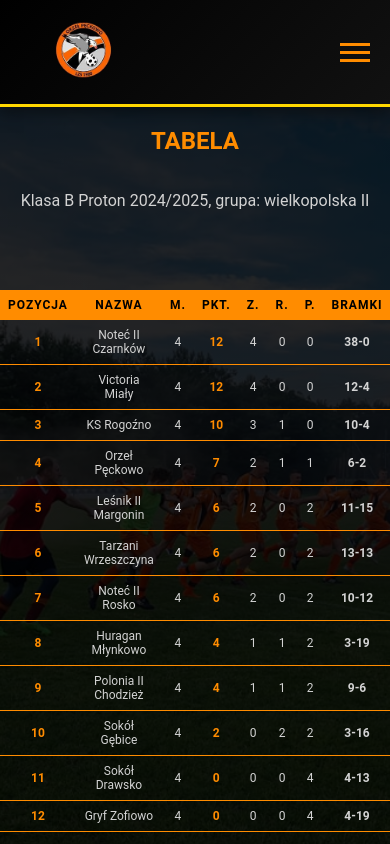
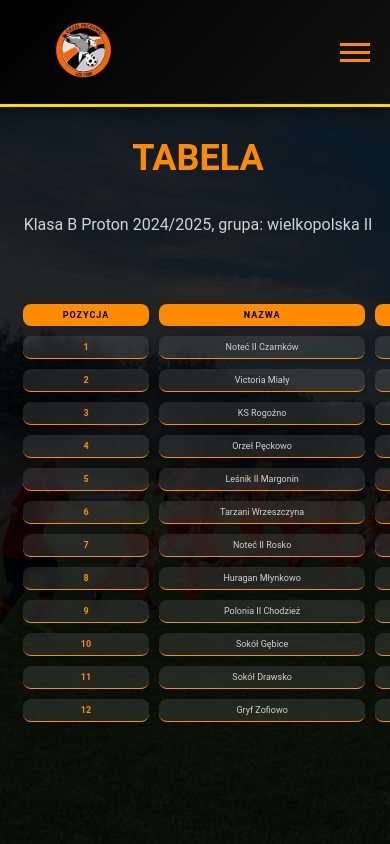
Before and after one commit to KacperKosicki/orzelpeckowo, a React (Create React App) app: page /tabela in a window 390 px wide. Shown: the top 844 px of the page. Built offline with nearby package versions, Linux system fonts and the light colour scheme.

Commit message:
Configurate components to RWD and fixed code

```diff
--- a/src/components/Home/Home.module.scss
+++ b/src/components/Home/Home.module.scss
@@ -366,7 +366,6 @@
     display: grid;
     grid-template-columns: repeat(2, 1fr);
     gap: 40px;
-    margin-top: 20px;
 
     .newsItem {
       border: 2px solid $gold;
@@ -381,9 +380,9 @@
       }
 
       h4 {
+        margin-top: 0;
         font-size: 24px;
         color: $orange;
-        margin-bottom: 15px;
       }
 
       p {
@@ -397,9 +396,7 @@
         font-size: 20px;
         background-color: $orange;
         color: $black;
-        border: none;
         border-radius: 8px;
-        margin-top: 30px;
         transition: transform 0.3s ease, background-color 0.3s ease;
 
         &:hover {
@@ -474,18 +471,17 @@
       h4 {
         font-size: 16px;
         margin-bottom: 5px;
-        margin-top: 0;
+        margin-top: 10px;
       }
 
       p {
         font-size: 12px;
-        margin-bottom: 10px;
+        margin-bottom: 15px;
       }
 
       .ctaButton {
         padding: 8px 12px;
         font-size: 12px;
-
       }
 
       .fbLink {
--- a/src/components/Matches/Matches.js
+++ b/src/components/Matches/Matches.js
@@ -24,8 +24,12 @@ const Matches = () => {
     setSelectedKolejka(e.target.value);
   };
 
-  const handleMatchClick = (index) => {
-    setExpandedMatchId(expandedMatchId === index ? null : index); // Rozwijanie/zamykanie meczu
+  const handleMatchClick = (matchId) => {
+    setExpandedMatchId(expandedMatchId === matchId ? null : matchId); // Rozwijanie/zamykanie meczu
+  };
+
+  const getMatchId = (match) => {
+    return `${match.kolejka}-${match.team1}-${match.team2}`; // Unikalny identyfikator meczu
   };
 
   const filteredMatches = matches.filter(match => {
@@ -55,7 +59,7 @@ const Matches = () => {
       {/* Filtrowanie drużyn */}
       <div className={styles.filterContainer}>
         <label htmlFor="teamFilter"></label>
-        <select id="teamFilter" onChange={handleTeamChange}>
+        <select className={styles.kolejkaFilter} id="teamFilter" onChange={handleTeamChange}>
           <option value="ALL">Wyświetl wszystkie drużyny</option>
           {teams.map((team, index) => (
             <option key={index} value={team}>{team}</option>
@@ -64,7 +68,7 @@ const Matches = () => {
 
         {/* Filtrowanie kolejek */}
         <label htmlFor="kolejkaFilter"></label>
-        <select id="kolejkaFilter" onChange={handleKolejkaChange}>
+        <select className={styles.kolejkaFilter} id="kolejkaFilter" onChange={handleKolejkaChange}>
           <option value="ALL">Wyświetl wszystkie kolejki</option>
           {kolejki.map((kolejka, index) => (
             <option key={index} value={kolejka}>Kolejka {kolejka}</option>
@@ -77,11 +81,13 @@ const Matches = () => {
         <div key={kolejka} className={styles.kolejkaContainer}>
           <h3 className={styles.kolejkaTitle}>Kolejka {kolejka}</h3>
           <div className={styles.matchesList}>
-            {groupedMatches[kolejka].map((match, index) => (
+            {groupedMatches[kolejka].map((match) => {
+              const matchId = getMatchId(match); // Używamy unikalnego identyfikatora meczu
+              return (
                 <div
-                key={index}
-                className={`${styles.matchItem} ${expandedMatchId === index ? styles.expanded : ''}`}
-                onClick={() => handleMatchClick(index)} // Kliknięcie rozwija/zamyka mecz
+                  key={matchId}
+                  className={`${styles.matchItem} ${expandedMatchId === matchId ? styles.expanded : ''}`}
+                  onClick={() => handleMatchClick(matchId)} // Kliknięcie rozwija/zamyka mecz
                 >
                   <div className={styles.mainInfo}>
                     <div className={styles.team}>
@@ -97,6 +103,11 @@ const Matches = () => {
                       <p>{match.team2}</p>
                     </div>
                   </div>
+
+                  {/* Warunkowe wyświetlanie informacji o kliknięciu */}
+                  {expandedMatchId !== matchId && (
+                    <p className={styles.clickToView}>Kliknij, aby zobaczyć szczegóły meczu</p>
+                  )}
 
                   {/* Szczegóły meczu, które rozwijają się wewnątrz karty */}
                   <div className={styles.matchDetails}>
@@ -132,7 +143,8 @@ const Matches = () => {
                     </ul>
                   </div>
                 </div>
-            ))}
+              );
+            })}
           </div>
         </div>
       ))}
--- a/src/components/Matches/Matches.module.scss
+++ b/src/components/Matches/Matches.module.scss
@@ -22,15 +22,18 @@
 
 .protonClass {
   color: $gray;
-  font-size: 22px;
+  font-size: 20px;
   margin-bottom: 60px;
 }
 
 .filterContainer {
   display: flex;
-  gap: 20px;
-  margin-bottom: 30px;
+  flex-direction: column; /* Ustawienie elementów jeden pod drugim */
   justify-content: center;
+  align-items: center;
+  gap: 20px; /* Dodanie przerwy między filtrami */
+  width: 100%;
+  max-width: 300px; /* Maksymalna szerokość dla kontenera filtrów */
 
   select {
     padding: 10px;
@@ -40,7 +43,7 @@
     background-color: $black;
     color: $gray;
     width: 100%;
-    max-width: 300px; /* Maksymalna szerokość dla inputów */
+    max-width: 100%; /* Filtry wypełniają pełną szerokość kontenera */
     box-sizing: border-box;
   }
 
@@ -105,6 +108,14 @@
     color: $gray;
     font-weight: bold;
   }
+}
+
+/* Nowy styl dla informacji o kliknięciu */
+.clickToView {
+  font-style: italic;
+  color: $gray;
+  margin-top: 15px;
+  font-size: 14px;
 }
 
 .team {
@@ -259,10 +270,16 @@ ul {
     font-size: 14px;
   }
 
+  .protonClass {
+    font-size: 16px; /* Dalsze zmniejszenie opisu */
+  }
+
   .filterContainer {
+    margin-bottom: 20px;
+
     select {
       max-width: 100%;
-      font-size: 12px;
+      font-size: 20px;
     }
   }
 }
--- a/src/components/Table/Table.js
+++ b/src/components/Table/Table.js
@@ -3,7 +3,7 @@ import styles from './Table.module.scss';
 
 const Table = () => {
   const [table, setTable] = useState([]);
-  const tableRef = useRef(null); // Używamy ref do tabeli
+  const tableRef = useRef(null);
 
   // Ładowanie danych z pliku JSON
   useEffect(() => {
@@ -38,11 +38,12 @@ const Table = () => {
     >
       <h2 className={styles.title}>TABELA</h2>
       <p className={styles.protonClass}>Klasa B Proton 2024/2025, grupa: wielkopolska II</p>
+      <div className={styles.tableWrapper}>
         <table className={styles.table} ref={tableRef}>
           <thead>
             <tr>
-            <th>Pozycja</th>
-            <th>Nazwa</th>
+              <th className={styles.sticky}>Pozycja</th>
+              <th className={styles.sticky}>Nazwa</th>
               <th>M.</th>
               <th>Pkt.</th>
               <th>Z.</th>
@@ -54,8 +55,8 @@ const Table = () => {
           <tbody>
             {table.map((team, index) => (
               <tr key={index}>
-              <td>{index + 1}</td>
-              <td>{team.name}</td>
+                <td className={styles.sticky}>{index + 1}</td>
+                <td className={styles.sticky}>{team.name}</td>
                 <td>{team.played}</td>
                 <td className={styles.points}>{team.points}</td>
                 <td>{team.wins}</td>
@@ -67,6 +68,7 @@ const Table = () => {
           </tbody>
         </table>
       </div>
+    </div>
   );
 };
 
--- a/src/components/Table/Table.module.scss
+++ b/src/components/Table/Table.module.scss
@@ -9,6 +9,7 @@
   min-height: 100vh;
   text-align: center;
   border-bottom: 3px solid $gold;
+  overflow-x: auto; /* Dodajemy możliwość przewijania w poziomie */
 }
 
 .title {
@@ -19,42 +20,55 @@
 }
 
 .protonClass {
+  color: $gray;
   font-size: 20px;
-  color: $gray;
   margin-bottom: 60px;
+}
+
+.tableWrapper {
+  width: 100%;
+  overflow-x: auto; /* Dodajemy przewijanie poziome do tabeli */
 }
 
 .table {
   width: 100%;
-  max-width: 1000px;
-  border-collapse: collapse;
-  border-radius: 10px;
+  min-width: 800px; /* Minimalna szerokość tabeli */
+  border-collapse: separate;
+  border-spacing: 10px;
+  border-radius: 12px;
   margin-top: 20px;
-  opacity: 0; /* Ukrywanie tabeli przed animacją */
-  transform: translateY(30px); /* Początkowa pozycja */
-  transition: opacity 0.8s ease, transform 0.8s ease; /* Animacja wejścia */
-  margin-bottom: 60px;
+  opacity: 0;
+  transform: translateY(30px);
+  transition: opacity 0.8s ease, transform 0.8s ease;
+  margin-bottom: 50px;
 }
 
 .table.visible {
-  opacity: 1; /* Widoczność po załadowaniu */
-  transform: translateY(0); /* Powrót do normalnej pozycji */
+  opacity: 1;
+  transform: translateY(0);
 }
 
 th, td {
-  padding: 15px 25px;
+  padding: 12px 15px;
   text-align: center;
-  font-size: 18px;
-  border: none;
-  color: $gray;
+  font-size: 12px;
+  border-radius: 8px;
+  box-shadow: 0 2px 5px rgba(0, 0, 0, 0.1);
+  background: rgba(255, 255, 255, 0.1);
+  backdrop-filter: blur(10px);
 }
 
 th {
-  background-color: $orange;
+  background: $orange;
   color: $black;
   font-weight: bold;
   text-transform: uppercase;
   letter-spacing: 1px;
+  box-shadow: 0 4px 8px rgba(0, 0, 0, 0.15);
+}
+
+td {
+  border-bottom: 1px solid $orange;
 }
 
 td:first-child {
@@ -66,80 +80,84 @@ td:last-child {
   font-weight: bold;
 }
 
-tr {
-  transition: transform 0.2s ease-in-out;
-}
-
-tr:hover {
-  transform: scale(1.01);
-}
-
-td {
-  padding: 20px;
-  border-bottom: 1px solid $orange;
+tr:hover td {
+  background: rgba(255, 165, 0, 0.2);
+  transform: scale(1.02);
 }
 
 .points {
   font-weight: bold;
-  color: $orange; /* Kolor pomarańczowy dla punktów */
+  color: $orange;
+}
+
+/* Pozycje stałe dla pierwszych kolumn */
+.sticky {
+  position: sticky;
+  left: 0;
+  z-index: 1;
+}
+
+.sticky + .sticky {
+  left: 0; /* Odstęp dla drugiej kolumny */
 }
 
 /* Styl RWD dla mniejszych ekranów */
 @media (max-width: 768px) {
+  .tableContainer {
+    padding: 0 4px;
+  }
+
   .table {
-    max-width: 80%; /* Mniejsza szerokość na tabletach i mniejszych ekranach */
+    max-width: 90%;
+    overflow-x: auto;
   }
 
   th, td {
-    padding: 10px; /* Zmniejszenie paddingów w komórkach */
-    font-size: 14px; /* Zmniejszenie rozmiaru tekstu */
-  }
-
-  .title {
-    font-size: 28px; /* Zmniejszenie tytułu na mniejszych ekranach */
+    padding: 8px;
+    font-size: 10px;
   }
 
   .protonClass {
-    font-size: 18px; /* Zmniejszenie opisu na mniejszych ekranach */
+    font-size: 16px;
   }
 }
 
 @media (max-width: 480px) {
+  .tableContainer {
+    padding: 0 3px;
+  }
+
   .table {
-    max-width: 90%; /* Jeszcze mniejsza szerokość na bardzo małych ekranach */
-    margin-left: auto; /* Centrowanie tabeli */
-    margin-right: auto; /* Centrowanie tabeli */
+    max-width: 100%;
+    overflow-x: auto;
+  }
+
+  .table.visible {
+    margin: 0 10px;
   }
 
   th, td {
-    padding: 8px; /* Jeszcze mniejsze paddingi */
-    font-size: 12px; /* Zmniejszenie rozmiaru tekstu */
-  }
-
-  .title {
-    font-size: 24px; /* Dalsze zmniejszenie tytułu na bardzo małych ekranach */
+    padding: 6px;
+    font-size: 9px;
   }
 
   .protonClass {
-    font-size: 16px; /* Dalsze zmniejszenie opisu */
+    font-size: 16px;
   }
 }
 
 @media (max-width: 360px) {
+  .tableContainer {
+    padding: 0 2px;
+  }
+
   .table {
-    max-width: 95%; /* Maksymalna szerokość na ultra małych ekranach */
+    max-width: 100%;
+    overflow-x: auto;
   }
 
   th, td {
-    padding: 6px; /* Minimalne paddingi na najmniejszych ekranach */
-    font-size: 10px; /* Dalsze zmniejszenie rozmiaru tekstu */
-  }
-
-  .title {
-    font-size: 20px;
-  }
-
-  .protonClass {
-    font-size: 14px;
+    padding: 3px;
+    font-size: 8px;
   }
 }
--- a/src/components/Teams/Teams.module.scss
+++ b/src/components/Teams/Teams.module.scss
@@ -18,13 +18,13 @@
 
   .protonClass {
     color: $gray;
-    font-size: 22px;
+    font-size: 20px;
     margin-bottom: 60px;
   }
 
   .teamsList {
     display: grid;
-    grid-template-columns: repeat(3, 1fr); /* Dokładnie 3 kolumny w rzędzie */
+    grid-template-columns: repeat(3, 1fr); /* Trzy kolumny dla większych ekranów */
     gap: 20px;
     justify-items: center;
     margin-bottom: 60px;
@@ -73,4 +73,37 @@
       margin-top: 10px;
     }
   }
+
+  /* Dodajemy media queries dla RWD */
+  @media (max-width: 768px) {
+    .teamsList {
+      grid-template-columns: 1fr; /* Jedna kolumna dla średnich ekranów */
+      justify-items: center;
+    }
+  }
+
+  @media (max-width: 480px) {
+    .teamsList {
+      grid-template-columns: 1fr; /* Jedna kolumna dla małych ekranów */
+      gap: 15px; /* Mniejsza przerwa między elementami */
+    }
+
+    .protonClass {
+      font-size: 16px; /* Dalsze zmniejszenie opisu */
+    }
+
+    .teamItem {
+      width: 100%; /* Pełna szerokość kontenera na małych ekranach */
+      max-width: 300px; /* Maksymalna szerokość dla małych ekranów */
+    }
+
+    .teamLogo {
+      width: 80px; /* Zmniejszona szerokość logo na małych ekranach */
+      height: 80px;
+    }
+
+    .teamName {
+      font-size: 16px; /* Zmniejszony rozmiar tekstu */
+    }
+  }
 }
```
Lines whose indentation alone changed are shown as unchanged.
